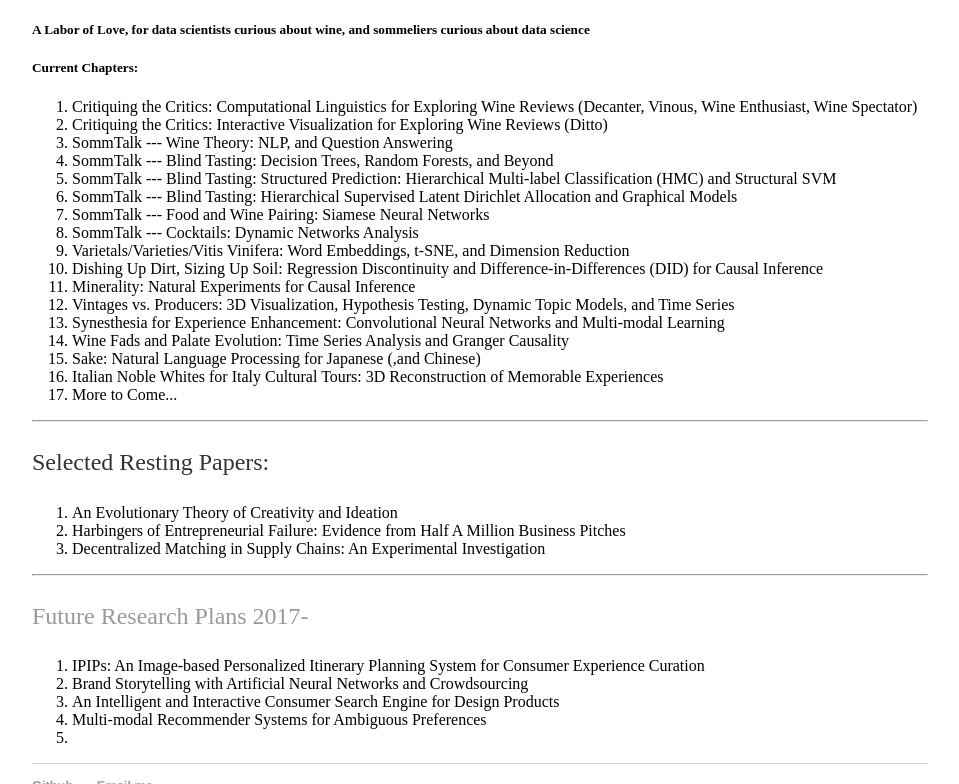
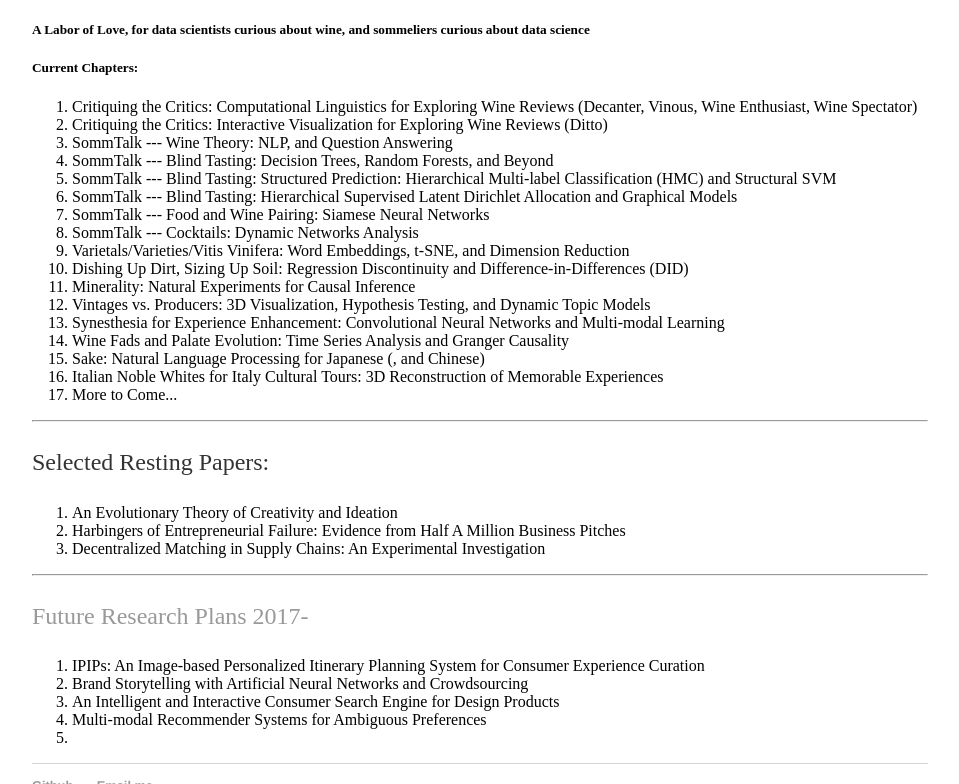
Before and after one commit to shenglih/shenglih.github.io, a Jekyll site: the page built from research/index.html, in a window 1280 px wide and 900 px high, scrolled down 2035 px, cut to the strip 0-784 px from the top of the window. Shown: the whole strip, without its empty margins (160-1119 px from the left). Built offline with Jekyll 4.4.1, drawn with Linux system fonts in a browser that asks for light colours.

Commit message:
Update index.html

```diff
--- a/research/index.html
+++ b/research/index.html
@@ -101,12 +101,12 @@ title: Shengli Hu, Research
 	<li>SommTalk --- Food and Wine Pairing: Siamese Neural Networks </li>
 	<li>SommTalk --- Cocktails: Dynamic Networks Analysis </li>
 	<li>Varietals/Varieties/Vitis Vinifera: Word Embeddings, t-SNE, and Dimension Reduction </li>
-	<li>Dishing Up Dirt, Sizing Up Soil: Regression Discontinuity and Difference-in-Differences (DID) for Causal Inference </li>
+	<li>Dishing Up Dirt, Sizing Up Soil: Regression Discontinuity and Difference-in-Differences (DID) </li>
 	<li>Minerality: Natural Experiments for Causal Inference </li>
-	<li>Vintages vs. Producers: 3D Visualization, Hypothesis Testing, Dynamic Topic Models, and Time Series </li>
+	<li>Vintages vs. Producers: 3D Visualization, Hypothesis Testing, and Dynamic Topic Models</li>
 	<li>Synesthesia for Experience Enhancement: Convolutional Neural Networks and Multi-modal Learning</li>
 	<li>Wine Fads and Palate Evolution: Time Series Analysis and Granger Causality </li>
-	<li>Sake: Natural Language Processing for Japanese (,and Chinese) </li>
+	<li>Sake: Natural Language Processing for Japanese (, and Chinese) </li>
 	<li>Italian Noble Whites for Italy Cultural Tours: 3D Reconstruction of Memorable Experiences </li>
 		<li> More to Come...</li>
 	</ol>
```
